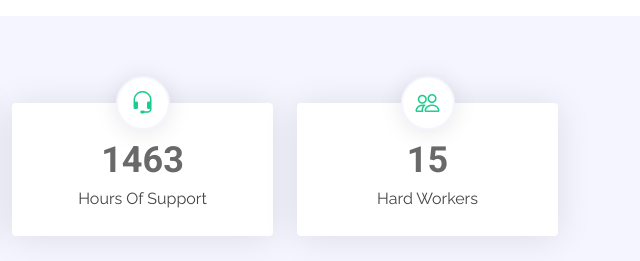
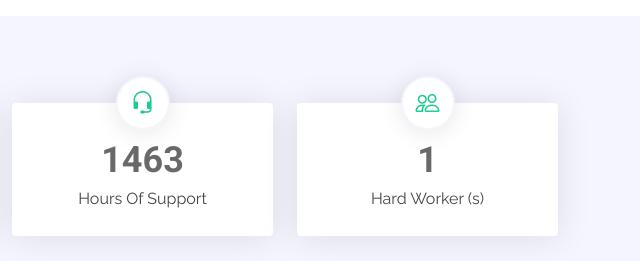
Before and after one commit to llp-cloud/uniquora, a plain HTML site: page index.html in a window 1280 px wide. Shown: the part 1960-2221 px from the top of the page, 640-1280 px from the left. Drawn offline with Linux system fonts and the light colour scheme.

Commit message:
updated index

```diff
--- a/index.html
+++ b/index.html
@@ -307,9 +307,9 @@
                         <div class="col-lg-3 col-md-6 d-flex flex-column align-items-center">
                             <i class="bi bi-people"></i>
                             <div class="stats-item">
-                                <span data-purecounter-start="0" data-purecounter-end="15" data-purecounter-duration="1"
+                                <span data-purecounter-start="0" data-purecounter-end="1" data-purecounter-duration="1"
                                     class="purecounter"></span>
-                                <p>Hard Workers</p>
+                                <p>Hard Worker (s)</p>
                             </div>
                         </div><!-- End Stats Item -->
 
```
